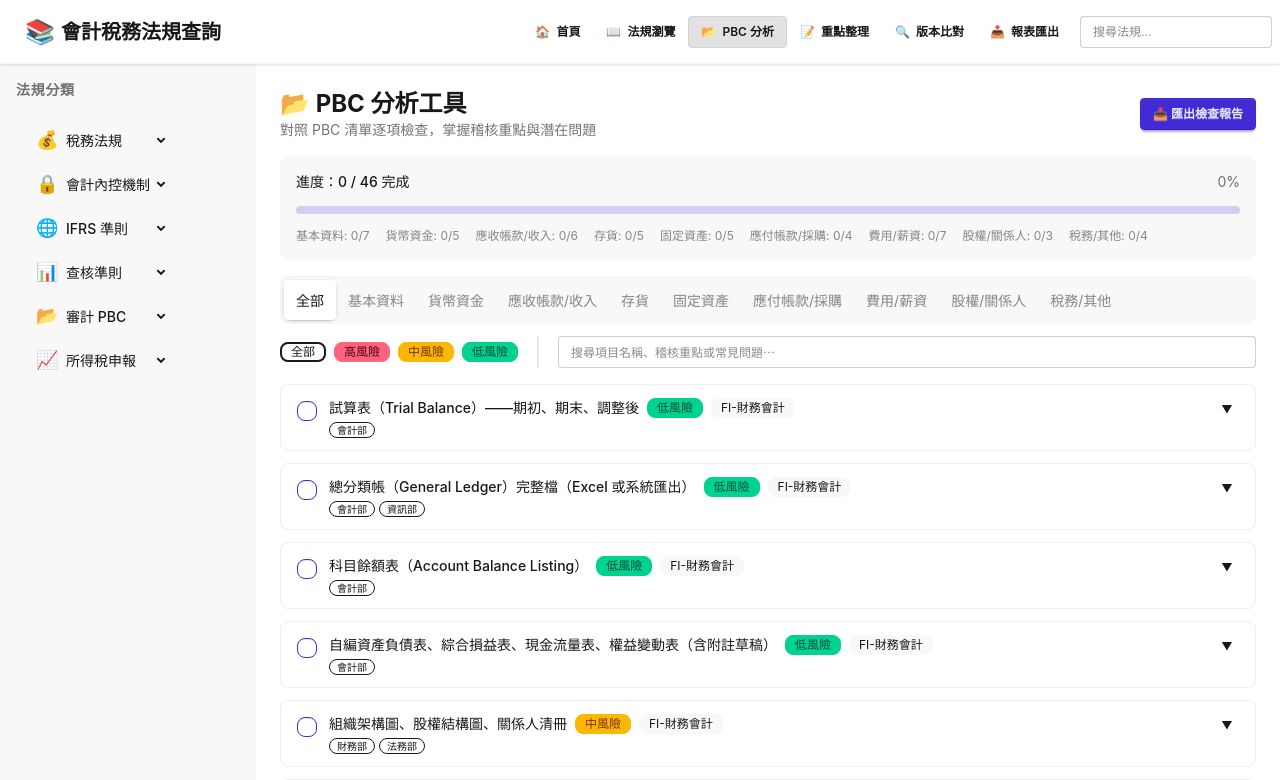
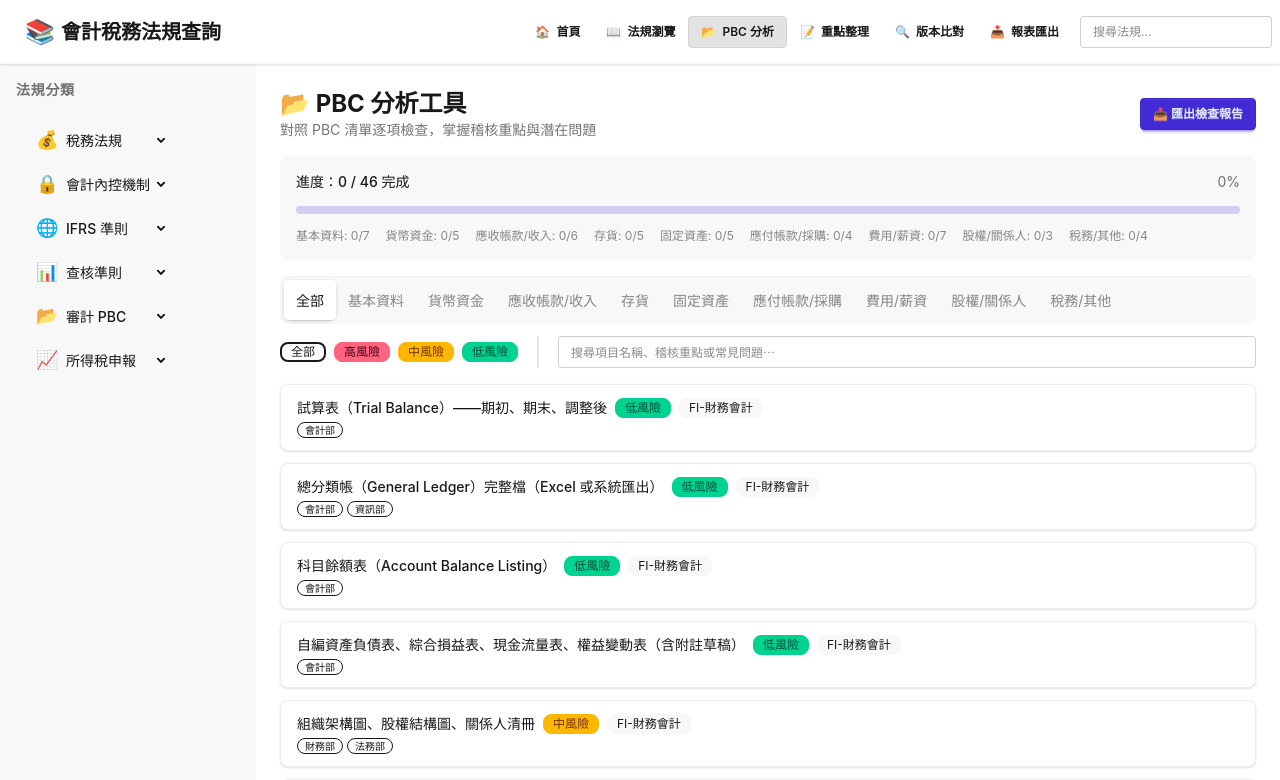
Before and after one commit to paul03050/account_1, a React (Vite) app: page /pbc-analysis in a window 1280 px wide. Shown: the top 780 px of the page. Built offline with nearby package versions, Linux system fonts and the light colour scheme.

Commit message:
PbcAnalysis: replace checkbox with card-click toggle, add done indicator

```diff
--- a/src/pages/PbcAnalysis.tsx
+++ b/src/pages/PbcAnalysis.tsx
@@ -178,21 +178,21 @@ export default function PbcAnalysis() {
             return (
               <div
                 key={item.id}
-                className={`card bg-base-100 border transition-colors ${
-                  isDone ? 'border-success/30 opacity-70' : 'border-base-300'
+                onClick={() => {
+                  setExpandedCard(isExpanded ? null : item.id)
+                  toggleItem(item.id)
+                }}
+                className={`card bg-base-100 border transition-all duration-300 cursor-pointer ${
+                  isDone
+                    ? 'border-success border-2 bg-success/5 shadow-md'
+                    : 'border-base-300 shadow-sm'
                 }`}
               >
                 <div className="card-body py-3 px-4">
-                  {/* Card header */}
                   <div className="flex items-start gap-3">
-                    <label className="flex items-center cursor-pointer mt-1">
-                      <input
-                        type="checkbox"
-                        className="checkbox checkbox-sm checkbox-primary"
-                        checked={isDone}
-                        onChange={() => toggleItem(item.id)}
-                      />
-                    </label>
+                    {isDone && (
+                      <span className="mt-0.5 text-lg flex-shrink-0">✅</span>
+                    )}
                     <div className="flex-1 min-w-0">
                       <div className="flex items-center flex-wrap gap-2">
                         <h3 className={`font-medium ${isDone ? 'line-through' : ''}`}>
@@ -246,6 +246,7 @@ export default function PbcAnalysis() {
                                     target="_blank"
                                     rel="noopener noreferrer"
                                     className="badge badge-ghost badge-sm hover:badge-primary gap-1"
+                                    onClick={(e) => e.stopPropagation()}
                                   >
                                     {law.name}
                                     <span className="text-xs">↗</span>
@@ -269,15 +270,6 @@ export default function PbcAnalysis() {
                         </div>
                       )}
                     </div>
-
-                    {/* Expand button */}
-                    <button
-                      className="btn btn-ghost btn-xs btn-square"
-                      onClick={() => setExpandedCard(isExpanded ? null : item.id)}
-                      title={isExpanded ? '收合' : '展開'}
-                    >
-                      {isExpanded ? '▲' : '▼'}
-                    </button>
                   </div>
                 </div>
               </div>
```
